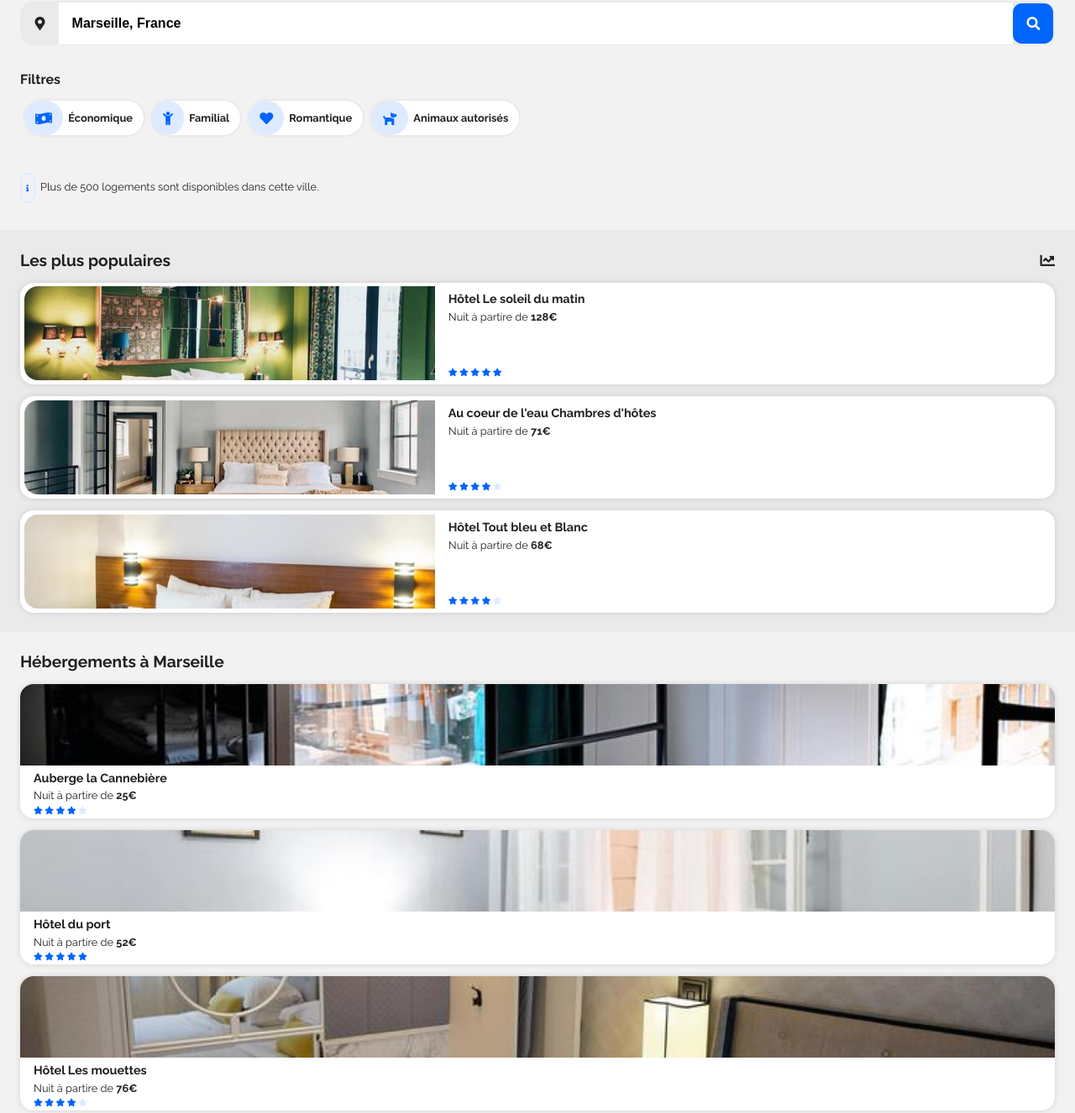
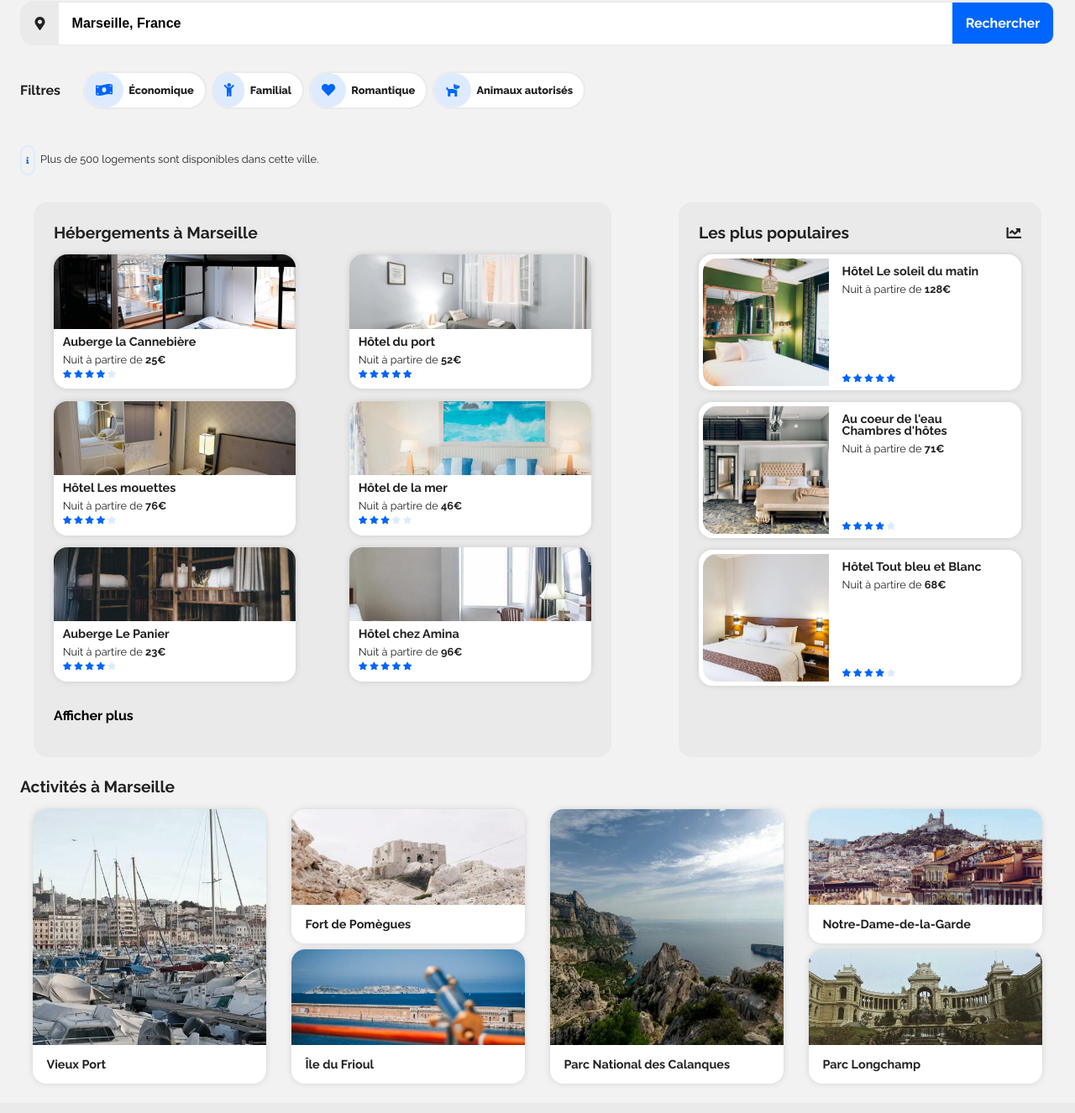
Before and after one commit to oc-2021-2022/AllanCerveaux_2_23062021, a website built with Parcel: page src/index.html in a window 1280 px wide. Shown: the part 231-1557 px from the top of the page at 84% size. Built offline with nearby package versions, Linux system fonts and the light colour scheme.

Commit message:
Responsive tablet done, i will try pixel perfect

```diff
--- a/src/style/main.css
+++ b/src/style/main.css
@@ -193,6 +193,7 @@ section {
 .filters {
   display: flex;
   flex-wrap: wrap;
+  align-items: center;
 }
 .filters > .title {
   width: 100%;
@@ -216,7 +217,7 @@ section {
 }
 .filter > .title {
   margin: 0.8em 1em 0.8em 0.5em;
-  font-weight: 700;
+  font-weight: 800;
   font-size: 0.8em;
 }
 
@@ -350,6 +351,7 @@ section {
 .activities > .activities-body > .cards > .two-cards > .card > .card-body > .title {
   margin: 0;
 }
+
 /*
 	Footer
 */
@@ -371,9 +373,109 @@ section {
 }
 
 /*
-	Tablet
+	Screen Tablet
 */
-@media only screen and (min-width: 768px) and (max-width: 1023px) {
+@media only screen and (min-width: 768px) {
+  /*
+		Search Component
+	*/
+  .search-input > .btn {
+    border-top-left-radius: 0;
+    border-bottom-left-radius: 0;
+  }
+  .search-input > .btn::after {
+    font-family: 'Raleway';
+    content: 'Rechercher';
+  }
+
+  /*
+		Filter
+	*/
+  .filters > .title {
+    margin-right: 1.5em;
+    width: min-content;
+  }
+
+  /*
+		Lodging and Trending
+	*/
+  .lodging-and-trending {
+    display: flex;
+    flex-direction: row-reverse;
+    justify-content: space-around;
+  }
+
+  /*
+		Lodging
+	*/
+  .lodging {
+    width: 50%;
+    border-radius: 1em;
+    background-color: var(--grey-lighter);
+  }
+  .lodging > .cards {
+    flex-direction: row;
+    flex-wrap: wrap;
+    justify-content: space-between;
+  }
+  .lodging > .cards > .card {
+    width: 45%;
+  }
+  .lodging > .cards > .card > .card-body {
+    width: 100%;
+    padding: 0.5em var(--size-small);
+  }
+  /*
+	Trending
+	*/
+  .trending {
+    width: 30%;
+    border-radius: 1em;
+    background-color: var(--grey-lighter);
+  }
+
+  .trending > .cards > .card {
+    height: 9.5em;
+  }
+  /*
+		Activities
+	*/
+  .activities {
+    background-color: unset;
+  }
+  .activities > .activities-body {
+    display: flex;
+    justify-content: space-between;
+  }
+  .activities > .activities-body > .cards {
+    flex-direction: row;
+    justify-content: space-around;
+    width: 50%;
+  }
+  .activities > .activities-body > .cards > .card,
+  .activities > .activities-body > .cards > .two-cards {
+    width: 45%;
+  }
+  .activities > .activities-body > .cards > .card.card-trending {
+    height: auto;
+  }
+  .activities > .activities-body > .cards > .card.card-trending > .card-image,
+  .activities > .activities-body > .cards > .two-cards > .card > .card-image {
+    height: 90%;
+  }
+  .activities > .activities-body > .cards > .card.card-trending > .card-body,
+  .activities > .activities-body > .cards > .two-cards > .card > .card-body {
+    width: initial;
+    justify-content: center;
+  }
+
+  /*
+		Footer
+	*/
+  .footer {
+    flex-direction: row;
+    justify-content: space-around;
+  }
 }
 
 /*
```
